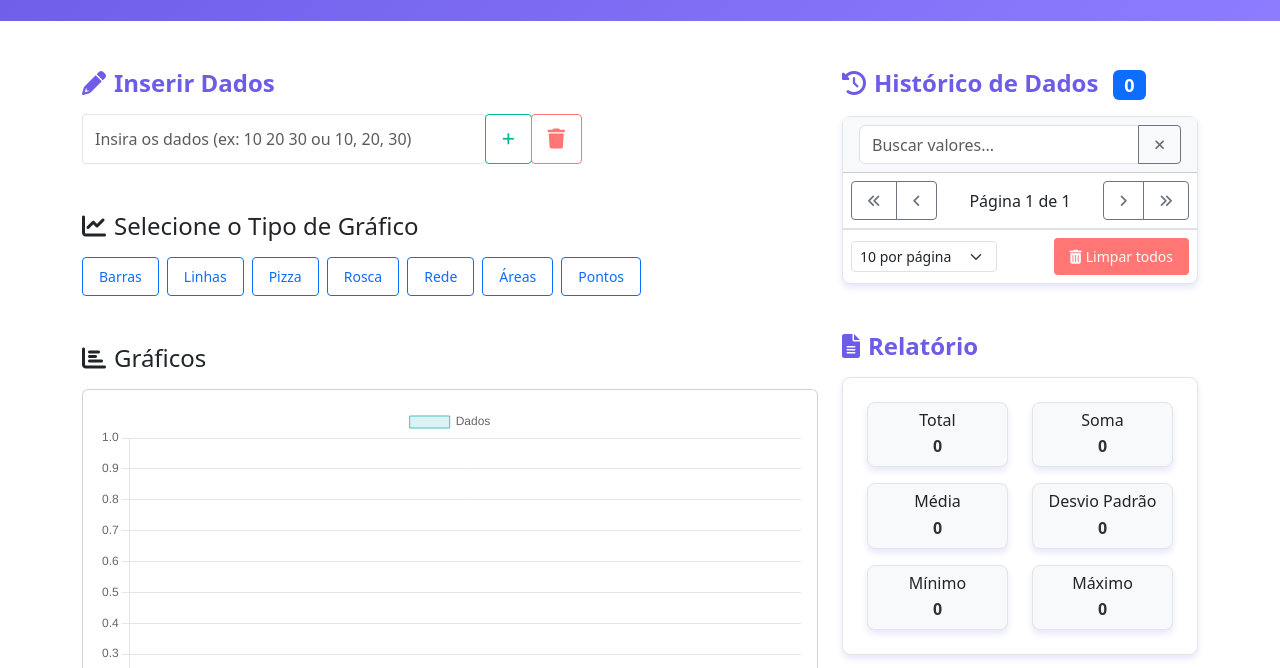
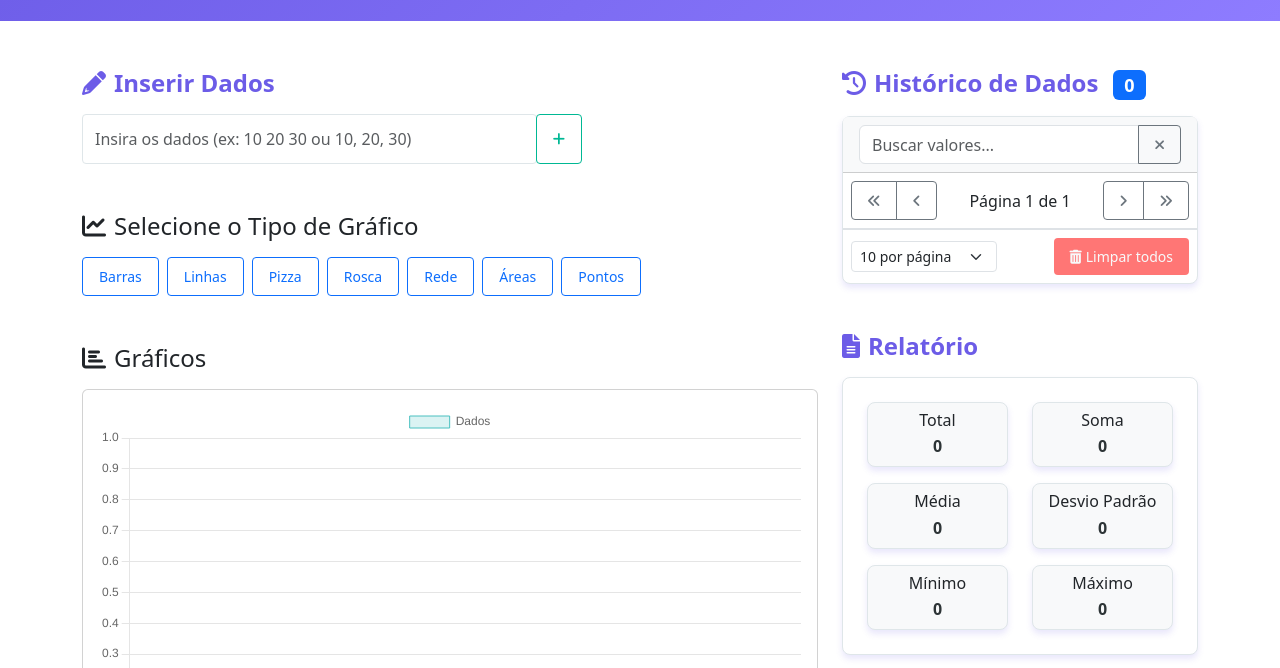
Before and after one commit to LuisT-ls/dashboard, a plain HTML site: page index.html in a window 1280 px wide. Shown: the part 132-800 px from the top of the page. Drawn offline with nearby package versions, Linux system fonts and the light colour scheme.

Commit message:
Remoção do botão de limpar

```diff
--- a/assets/css/modules/components/buttons.css
+++ b/assets/css/modules/components/buttons.css
@@ -1,13 +1,16 @@
 /* buttons.css */
-button {
-  padding: 10px 20px;
-  border: none;
-  border-radius: 5px;
-  cursor: pointer;
-  background-color: #007bff;
-  color: white;
+
+/* Botão de Adicionar */
+#data-entry .btn-add {
+  background-color: transparent;
+  border: 1px solid var(--color-success);
+  color: var(--color-success);
+  border-radius: 0.25rem;
+  padding: 0.5rem 1rem;
+  transition: background-color 0.3s ease, color 0.3s ease;
 }
 
-button:hover {
-  background-color: #0056b3;
+#data-entry .btn-add:hover {
+  background-color: var(--color-success);
+  color: var(--color-text-light);
 }
--- a/assets/css/modules/features/charts.css
+++ b/assets/css/modules/features/charts.css
@@ -26,33 +26,3 @@
   border-radius: 0.25rem;
   padding: 0.75rem;
 }
-
-/* Botão de Adicionar */
-#data-entry .btn-add {
-  background-color: transparent;
-  border: 1px solid var(--color-success);
-  color: var(--color-success);
-  border-radius: 0.25rem;
-  padding: 0.5rem 1rem;
-  transition: background-color 0.3s ease, color 0.3s ease;
-}
-
-#data-entry .btn-add:hover {
-  background-color: var(--color-success);
-  color: var(--color-text-light);
-}
-
-/* Botão de Limpar Dados */
-#data-entry .btn-clear {
-  background-color: transparent;
-  border: 1px solid var(--color-danger);
-  color: var(--color-danger);
-  border-radius: 0.25rem;
-  padding: 0.5rem 1rem;
-  transition: background-color 0.3s ease, color 0.3s ease;
-}
-
-#data-entry .btn-clear:hover {
-  background-color: var(--color-danger);
-  color: var(--color-text-light);
-}
--- a/index.html
+++ b/index.html
@@ -71,15 +71,6 @@
                 <button id="add-data" class="btn btn-add">
                   <i class="fas fa-plus"></i>
                   <!-- Ícone de adicionar -->
-                </button>
-                <!-- Botão de Limpar Dados -->
-                <button
-                  id="clear-data"
-                  class="btn btn-clear"
-                  data-bs-toggle="modal"
-                  data-bs-target="#clearDataModal"
-                >
-                  <i class="fas fa-trash"></i>
                 </button>
               </div>
             </section>
```
